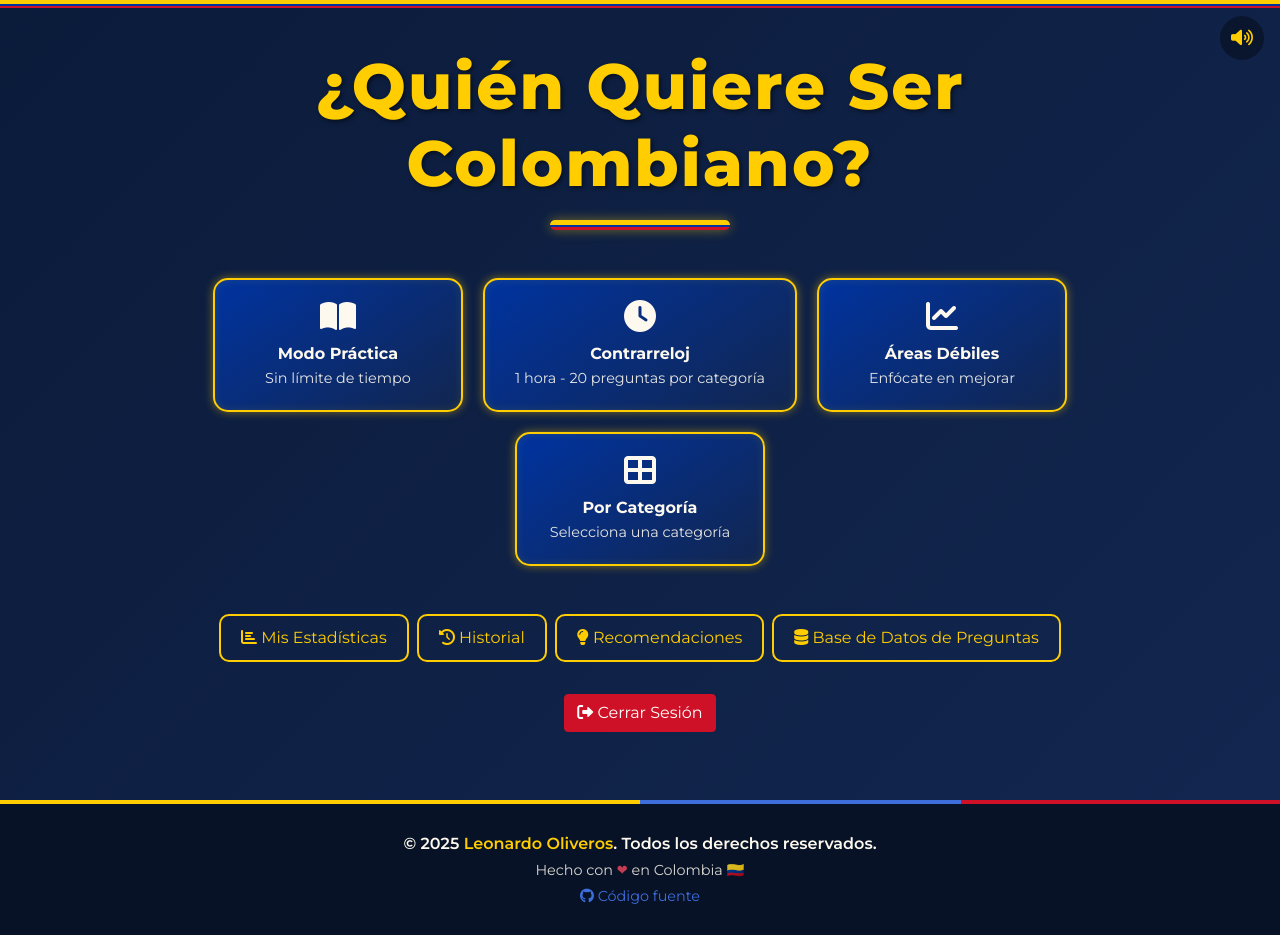
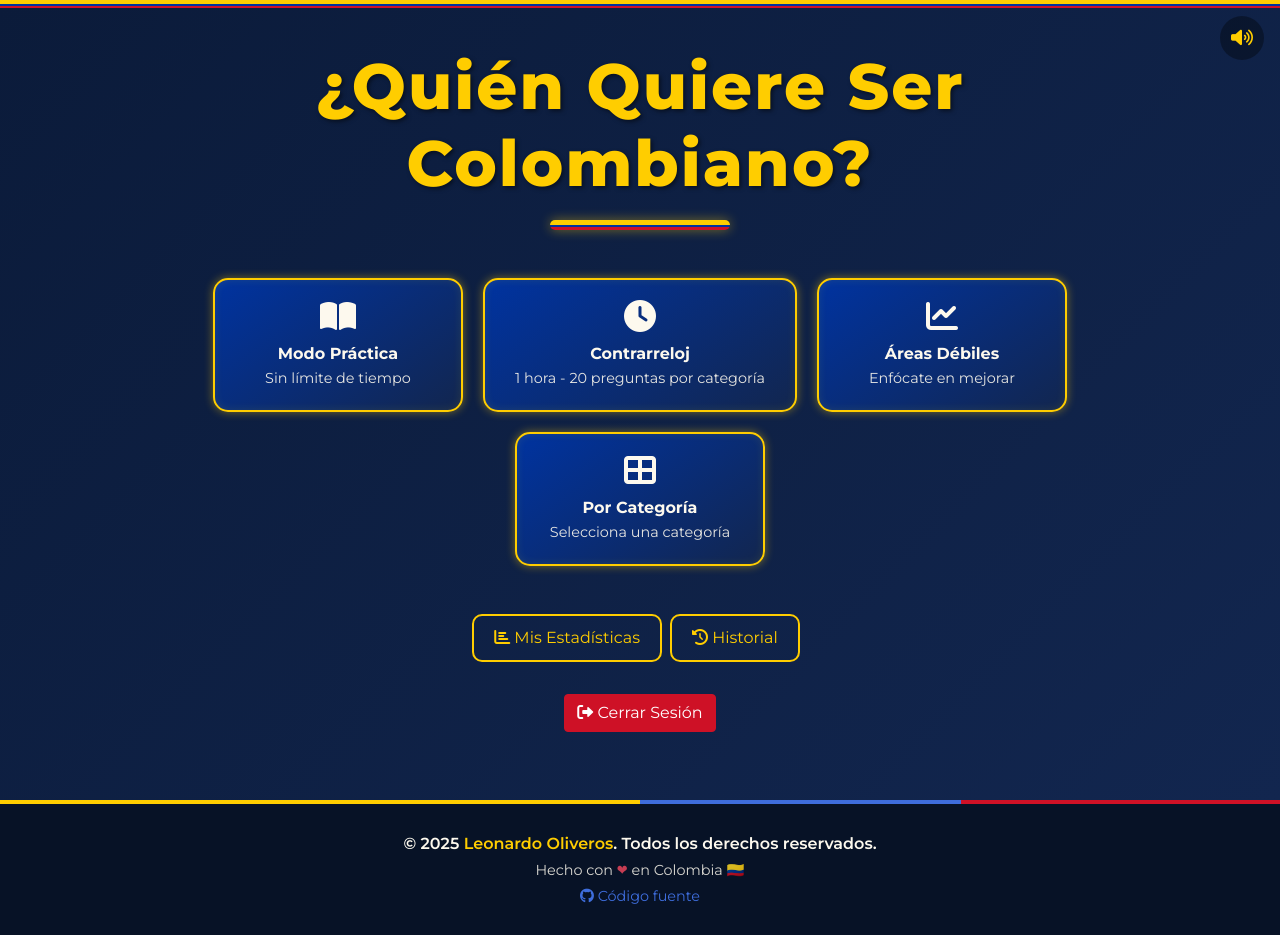
Before and after one commit to LeonardOliveros/quien-quiere-ser-colombiano, a Vue app in the folder frontend/: page / in a window 1280 px wide. Built offline with nearby package versions, Linux system fonts and the light colour scheme; no server answers; sample sign-in values are in the browser's storage.

Commit message:
feat(frontend): ocultar botones de Recomendaciones y Base de Preguntas

```diff
--- a/frontend/src/views/MenuView.vue
+++ b/frontend/src/views/MenuView.vue
@@ -60,12 +60,15 @@
         <button class="btn btn-outline-gold me-2 mb-2" @click="showHistoryModal">
           <i class="fas fa-history"></i> Historial
         </button>
+        <!-- Ocultos por ahora: Recomendaciones y Base de Datos de Preguntas -->
+        <!--
         <button class="btn btn-outline-gold me-2 mb-2" @click="showRecommendationsModal">
           <i class="fas fa-lightbulb"></i> Recomendaciones
         </button>
         <button class="btn btn-outline-gold mb-2" @click="questionBankModalOpen = true">
           <i class="fas fa-database"></i> Base de Datos de Preguntas
         </button>
+        -->
       </div>
 
       <div class="text-center mt-4">
@@ -244,9 +247,10 @@ function showHistoryModal() {
   historyModalOpen.value = true
 }
 
-function showRecommendationsModal() {
-  recommendationsModalOpen.value = true
-}
+// Oculto por ahora junto con su botón en el menú
+// function showRecommendationsModal() {
+//   recommendationsModalOpen.value = true
+// }
 
 </script>
 
```
